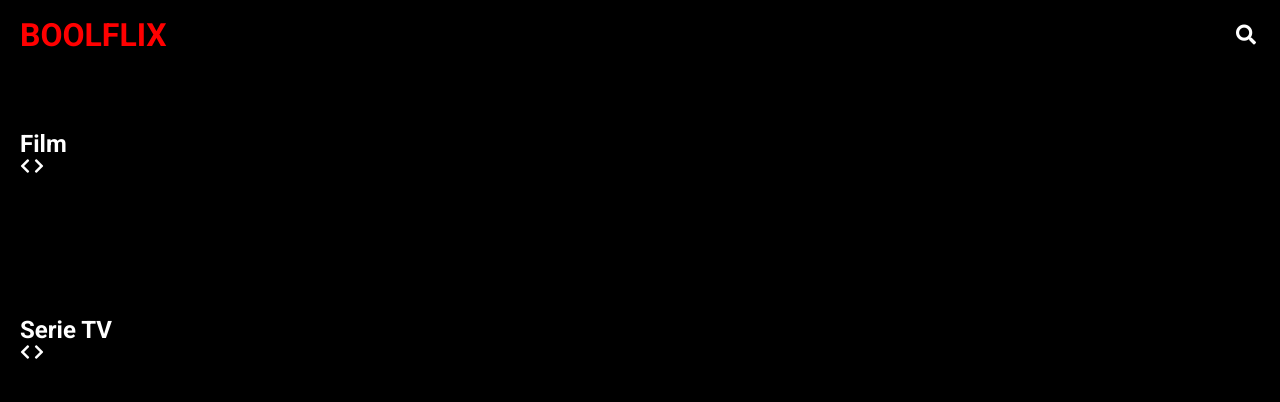
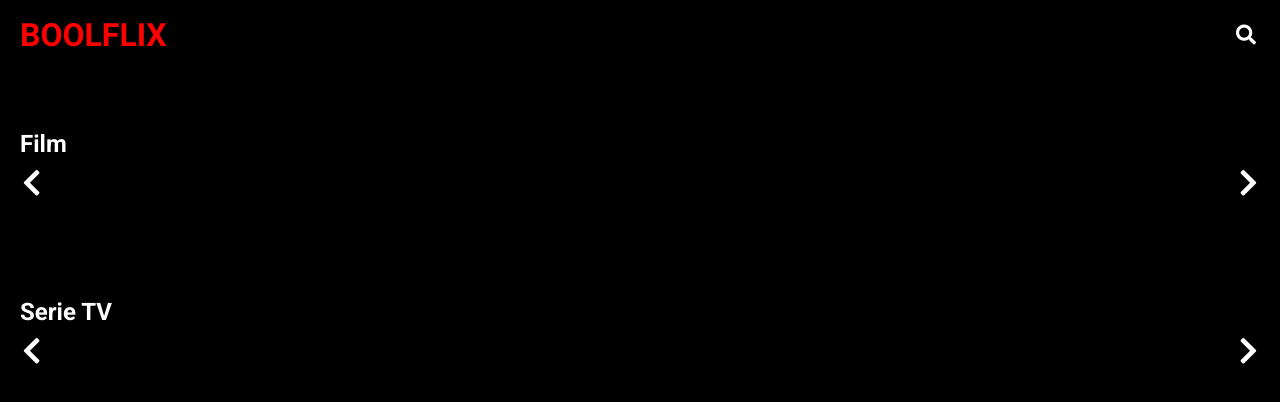
Before and after one commit to ValeriaCurseri/ajax-ex-boolflix, a plain HTML site: page index.html in a window 1280 px wide. Drawn offline with nearby package versions, Linux system fonts and the light colour scheme; no server answers.

Commit message:
Estetica freccette, eliminata la scrollbar orizzontale

```diff
--- a/css/style.css
+++ b/css/style.css
@@ -31,7 +31,7 @@ header{
     position: fixed;
     top:0;
     left:0;
-    z-index:1;
+    z-index:2;
     background-color: #000;
 }
 
@@ -81,33 +81,52 @@ section#mostra-query{
 
 /* scroll bar */
 
-/* width */
-::-webkit-scrollbar {
+::-webkit-scrollbar {/* width */
   width: 5px;
   height:5px;
 }
 
-/* Track */
-::-webkit-scrollbar-track {
+::-webkit-scrollbar-track {/* Track */
   background: #f1f1f1;
 }
 
-/* Handle */
-::-webkit-scrollbar-thumb {
+::-webkit-scrollbar-thumb {/* Handle */
   background: #888;
 }
 
-/* Handle on hover */
-::-webkit-scrollbar-thumb:hover {
+::-webkit-scrollbar-thumb:hover {/* Handle on hover */
   background: red;
 }
 
+/* fine scroll bar */
+
+.row>i.fas{
+    font-size: 30px;
+    z-index: 1;
+}
+
+.risultati i.fas.left{
+    margin-right:10px;
+}
+
+.risultati i.fas.right{
+    margin-left:10px;
+}
+
+.row {
+    display: flex;
+    justify-content: center;
+    align-items: center;
+}
+
 .lista{
+    width:95%;
     display:flex;
     flex-direction: row;
     flex-wrap: nowrap;
     overflow-y: hidden;
     margin-top:50px;
+    overflow-x: hidden; /* disattiva la scrollbar perchè ora hai le frecce */
 }
 
 .risultato{
--- a/index.html
+++ b/index.html
@@ -28,19 +28,27 @@
 
         <section class="risultati movie">
             <h2>Film</h2>
-            <i class="fas fa-chevron-left left movie"></i>
-            <i class="fas fa-chevron-right right movie"></i>
-            <div class="lista movie">
+            <div class="row">
+                <i class="fas fa-chevron-left left movie"></i>
+                <div class="lista movie">
+
+                </div>
+                <i class="fas fa-chevron-right right movie"></i>
 
             </div>
+
         </section>
         <section class="risultati tv">
             <h2>Serie TV</h2>
-            <i class="fas fa-chevron-left left tv"></i>
-            <i class="fas fa-chevron-right right tv"></i>
-            <div class="lista tv">
+            <div class="row">
+                <i class="fas fa-chevron-left left tv"></i>
+                <div class="lista tv">
+
+                </div>
+                <i class="fas fa-chevron-right right tv"></i>
 
             </div>
+
         </section>
 
         <!-- template handlebars per la query -->
```
